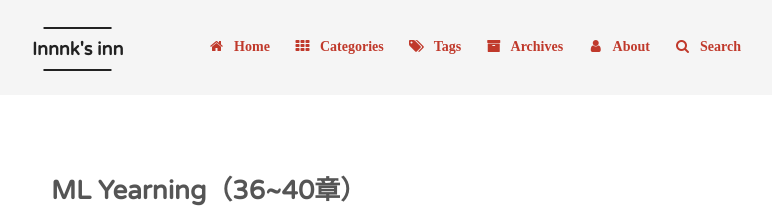
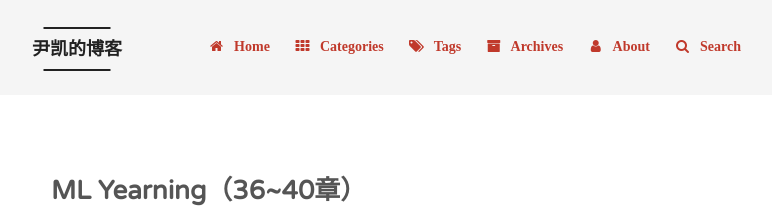
Before and after one commit to innnk/innnk.github.io, a Jekyll site: the page built from index.html, in a window 1280 px wide. Shown: the top 217 px of the page, without its empty margins (239-1011 px from the left). Built offline with Jekyll 4.4.1, drawn with Linux system fonts in a browser that asks for light colours; the list of posts is cut into pages by our own code; comment, search, counter and statistics services are not loaded.

Commit message:
change blog name

```diff
--- a/_config.yml
+++ b/_config.yml
@@ -4,7 +4,7 @@
 # ---------------------------------------------------------------
 
 # Site
-title: Innnk's inn
+title: 尹凯的博客
 subtitle: 走跬步，积小流
 description: Stay hungry,Stay foolish.
 author: innnk
```
